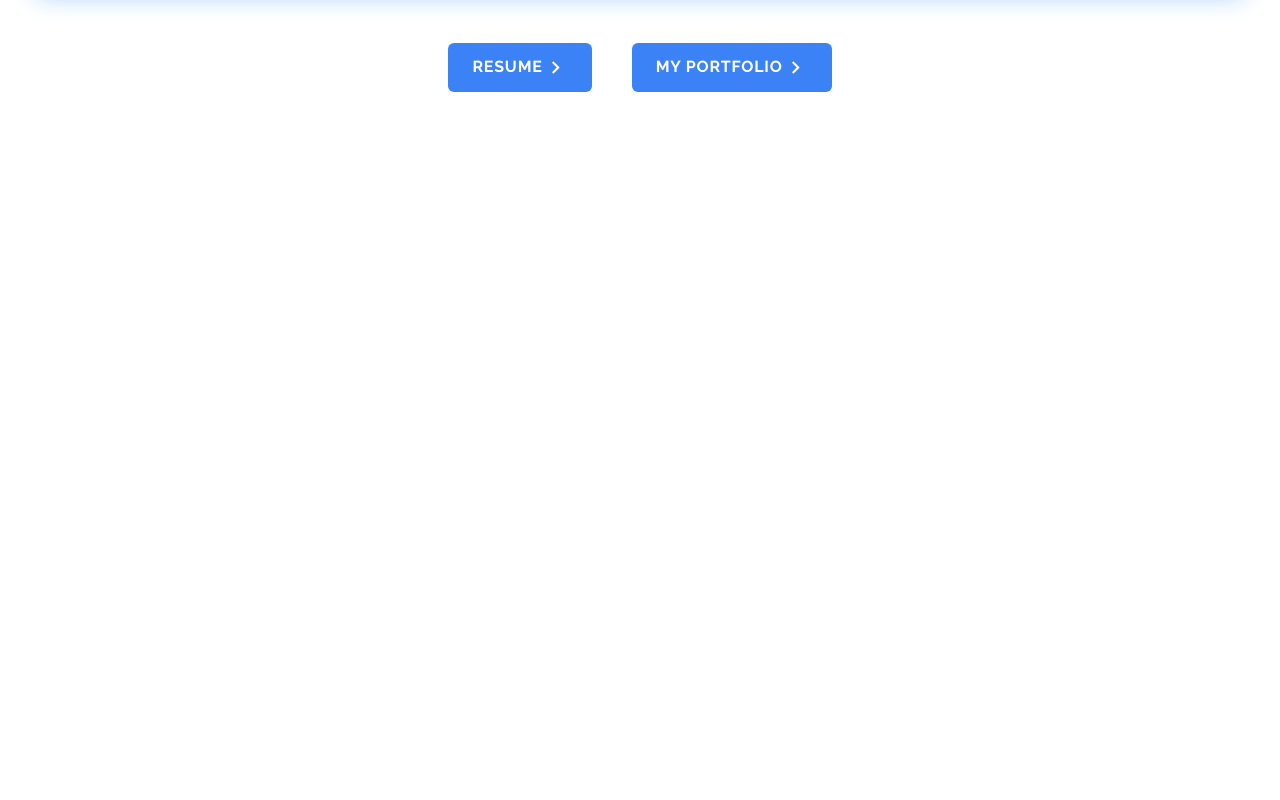
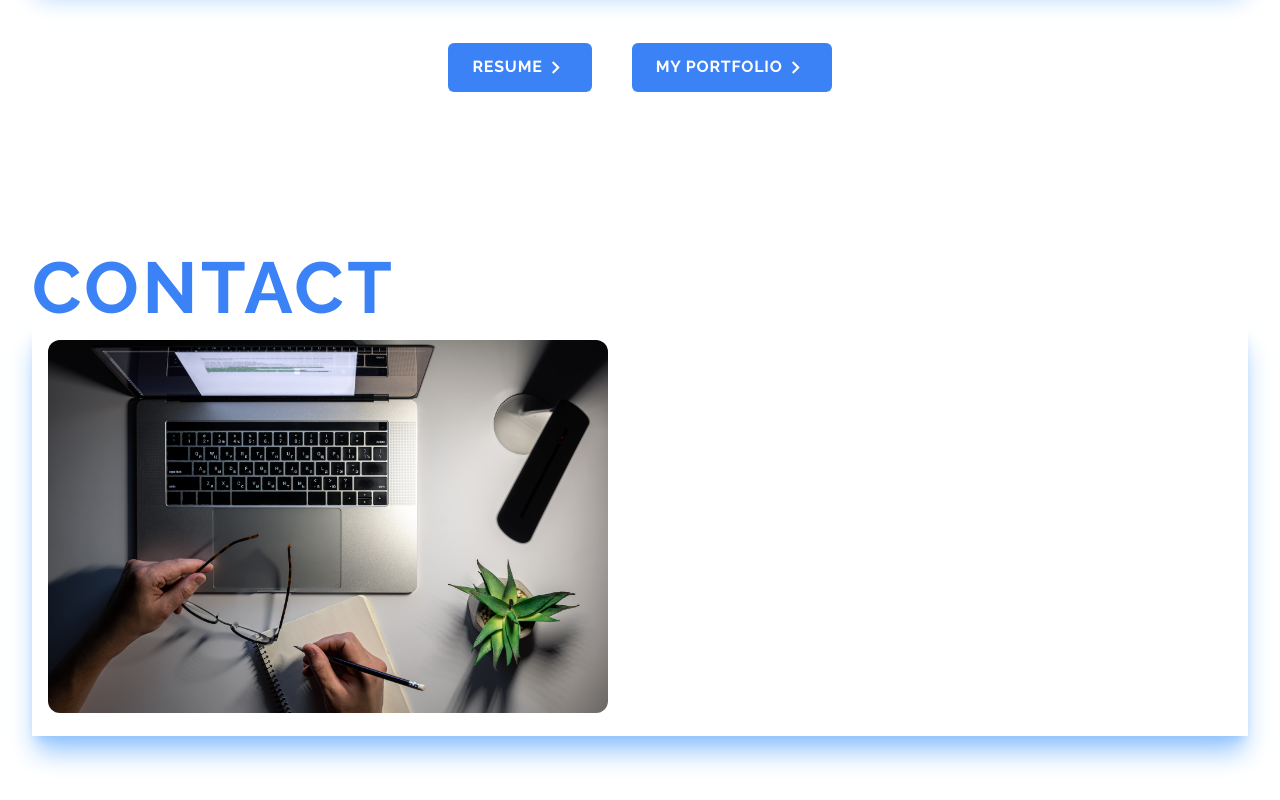
Before and after one commit to Emmanuel6093/emmanuelsportfolio, a Next.js app: page / in a window 1280 px wide. Shown: the part 2841-3641 px from the top of the page. Before the commit the page ends 3029 px from the top, so only its background shows below. Built offline with nearby package versions, Linux system fonts and the light colour scheme.

Commit message:
image added for contact form

```diff
--- /dev/null
+++ b/components/Contact.jsx
@@ -0,0 +1,35 @@
+import Image from "next/image";
+import React from "react";
+
+import contactUs from '../public/assets/contact-us.jpg'
+
+const Contact = () => {
+  return (
+    <div id="contact" className="w-full">
+      <div className="max-w-screen-xl mx-auto px-8 py-16 text-center md:text-left">
+        <h2 className="text-5xl md:text-7xl tracking-wider uppercase text-blue-500 font-bold">
+          contact
+        </h2>
+
+        <div className="flex flex-col md:flex-row gap-8 shadow-xl shadow-blue-300 bg-white">
+
+            <div className="w-full md:w-1/2 h-full rounded-xl p-4">
+                <Image
+                    src={contactUs}
+                    alt='man with laptop'
+                    className="rounded-xl"
+                />
+            </div>
+
+
+            {/* form */}
+            <div className="w-full md:w-1/2 h-full rounded-xl p-4"></div>
+
+        </div>
+
+      </div>
+    </div>
+  );
+};
+
+export default Contact;
--- a/pages/index.js
+++ b/pages/index.js
@@ -1,3 +1,4 @@
+import Contact from "../components/Contact";
 import Experience from "../components/Experience";
 import HomePage from "../components/HomePage";
 import Me from "../components/Me";
@@ -10,6 +11,7 @@ export default function Home() {
       <Portfolio />
       <Experience />
       <Me />
+      <Contact />
     </div>
   )
 }
```
Also changed, not shown: components/Me.jsx (+21 -20 lines), public/assets/contact-us.jpg (added).
